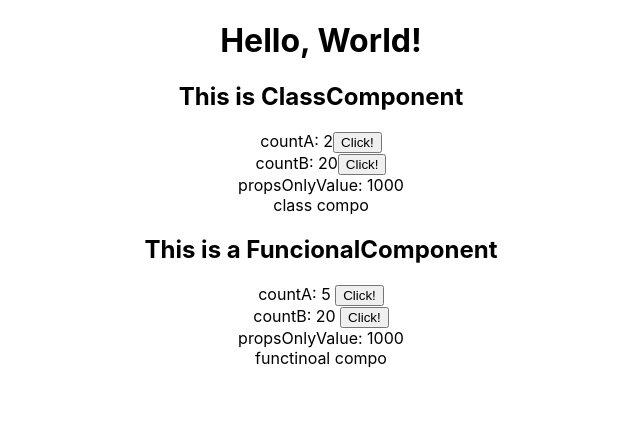
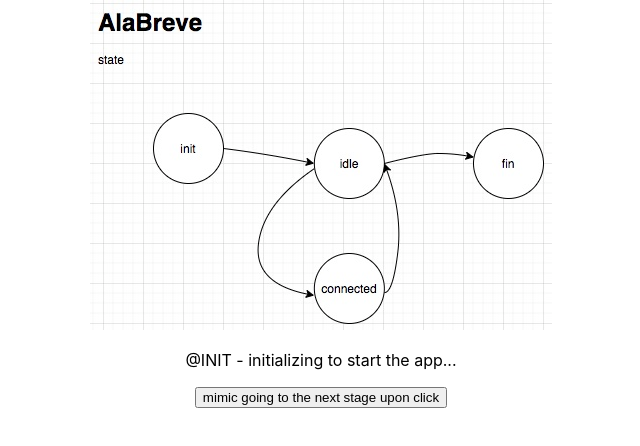
Before and after one commit to takanoha001/react-app, a React (Create React App) app: page / in a window 1280 px wide. Shown: the top 446 px of the page, without its empty margins (319-959 px from the left). Built offline with nearby package versions, Linux system fonts and the light colour scheme.

Commit message:
state machine example

```diff
--- a/src/App.js
+++ b/src/App.js
@@ -5,6 +5,8 @@ import ClassComponent from "./ClassComponent.js";
 import StateHook from "./StateHook.js";
 
 import FunctionalComponent from "./FunctionalComponent.js";
+
+import TestStateMachine from "./TestStateMachine";
 
 // class
 
@@ -15,17 +17,21 @@ export default class App extends Component {
       age: 0,
       sex: "male",
     };
-
     return (
       <div className="App">
-        <StateHook />
-        <ClassComponent countA={2} countB={20} propsOnlyValue={1000}>
-          {"class compo "}{" "}
-        </ClassComponent>
-        <FunctionalComponent countA={5} countB={20} propsOnlyValue={1000}>
-          {"functinoal compo "}
-        </FunctionalComponent>
+        <TestStateMachine />
       </div>
     );
+    // return (
+    //   <div className="App">
+    //     <StateHook />
+    //     <ClassComponent countA={2} countB={20} propsOnlyValue={1000}>
+    //       {"class compo "}{" "}
+    //     </ClassComponent>
+    //     <FunctionalComponent countA={5} countB={20} propsOnlyValue={1000}>
+    //       {"functinoal compo "}
+    //     </FunctionalComponent>
+    //   </div>
+    // );
   }
 }
--- /dev/null
+++ b/src/TestStateMachine.js
@@ -0,0 +1,87 @@
+import React, { Component } from "react";
+
+import img from "./stateDiagram.jpg";
+
+const States = {
+  INIT: 0,
+  IDLE: 1,
+  CONNECTED: 2,
+  FIN: 3,
+};
+
+class TestStateMachine extends Component {
+  state = {
+    current: States.INIT,
+  };
+  transition(to) {
+    this.setState({ current: to });
+  }
+  render() {
+    switch (this.state.current) {
+      case States.IDLE:
+        return this.renderIdle();
+      case States.CONNECTED:
+        return this.renderConnected();
+      case States.FIN:
+        return this.renderFinish();
+      case States.INIT:
+      default:
+        return this.renderInit();
+    }
+  }
+
+  renderDiagram() {
+    return <img src={img} alt="PCMA. logo" />;
+  }
+
+  renderInit() {
+    return (
+      <div>
+        {this.renderDiagram()}
+
+        <p>@INIT - initializing to start the app... </p>
+        {/* here go to idle immediately... */}
+        <button onClick={() => this.transition(States.IDLE)}>
+          mimic going to the next stage upon click
+        </button>
+      </div>
+    );
+  }
+
+  renderIdle() {
+    return (
+      <div>
+        {this.renderDiagram()}
+        <p>@IDLE </p>
+        <button onClick={() => this.transition(States.FIN)}>
+          exit the app{" "}
+        </button>
+
+        <button onClick={() => this.transition(States.CONNECTED)}>
+          Connect
+        </button>
+      </div>
+    );
+  }
+
+  renderConnected() {
+    return (
+      <div>
+        {this.renderDiagram()}
+        <p>@CONNECTED </p>
+        <button onClick={() => this.transition(States.IDLE)}>Disconnect</button>
+      </div>
+    );
+  }
+  renderFinish() {
+    return (
+      <div>
+        {this.renderDiagram()}
+        <p>@FINISH - end of app</p>
+        {/* <button onClick={() => this.transition(States.INIT)}>Click me</button> */}
+      </div>
+    );
+  }
+}
+
+export default TestStateMachine;
```
Also changed, not shown: src/stateDiagram.jpg (added).
